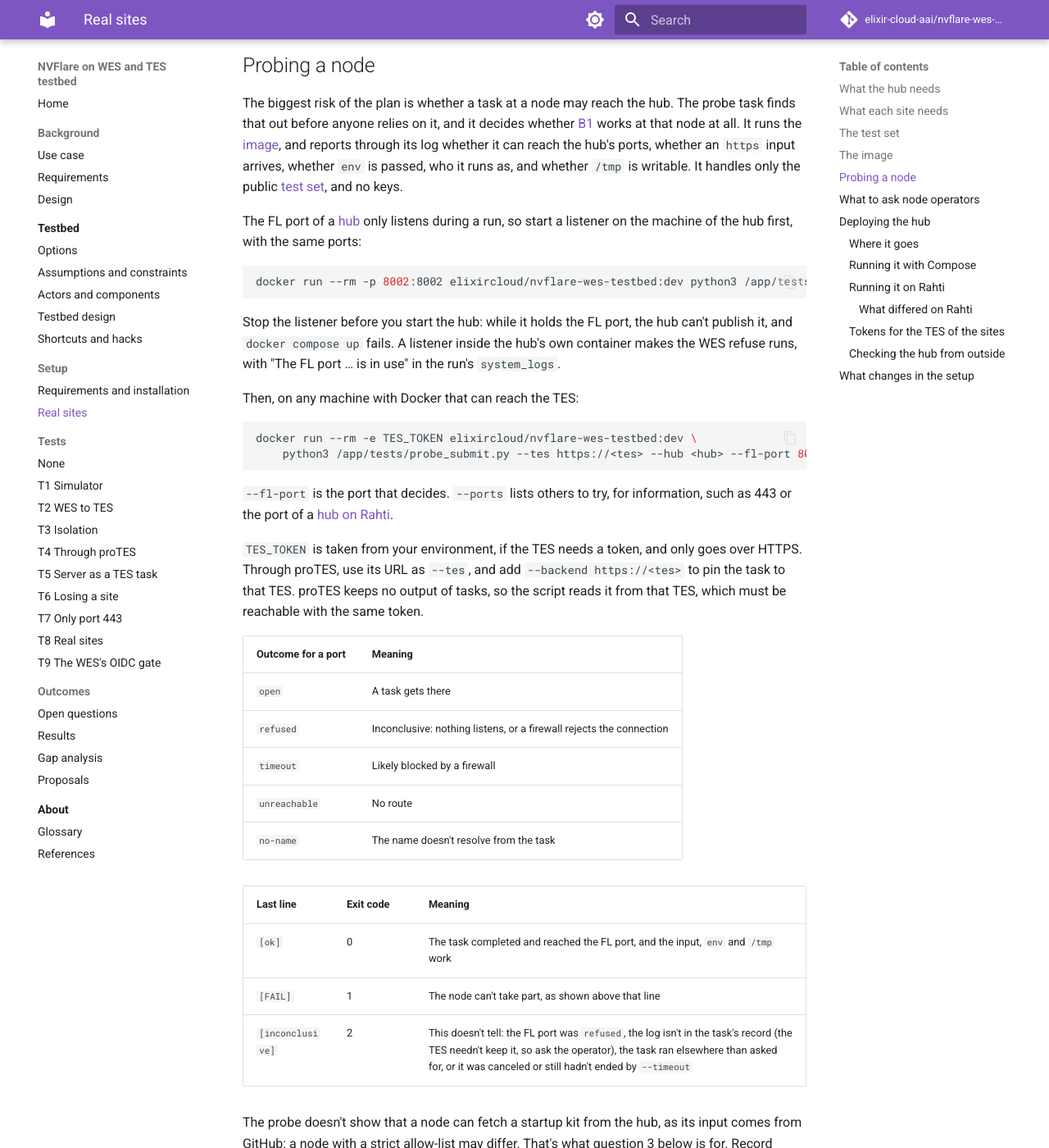
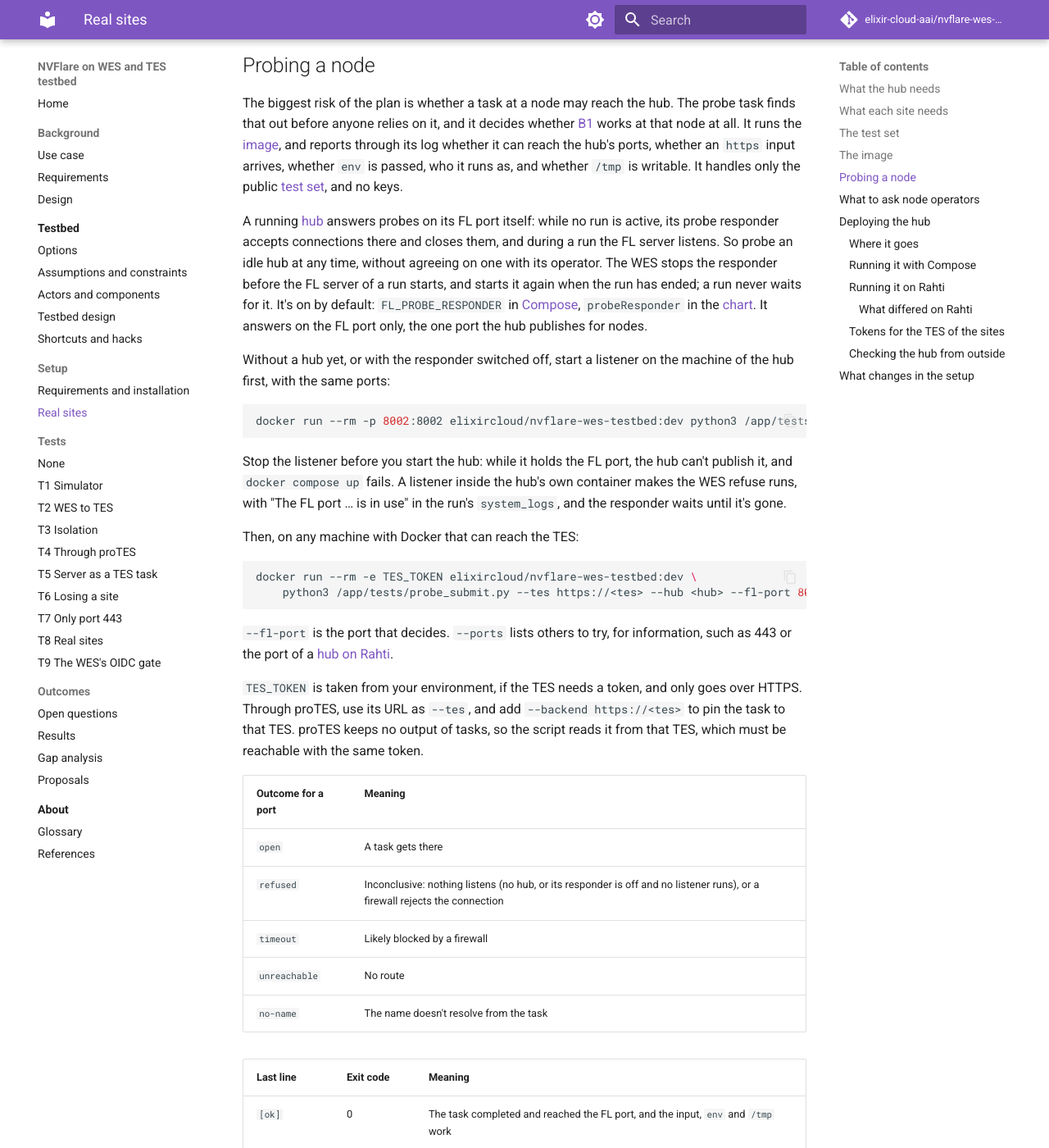
Before and after one commit to elixir-cloud-aai/nvflare-wes-testbed, an MkDocs documentation site: the page built from docs/setup/real-sites.md, in a window 1280 px wide and 1400 px high, scrolled down 1678 px. Shown: the whole window at 82% size. Built offline with MkDocs 1.6.1 and Material for MkDocs 9.7.7, drawn with Linux system fonts in a browser that asks for light colours; comment, search, counter and statistics services are not loaded; some of the changed text lies outside the part shown.

Commit message:
docs: probe an idle hub without a listener
Probing a node, Compose and chart values, Rahti's steps and the checks
from outside: a running hub answers probes between runs, and the manual
listener stays for hubs that switch the responder off, or before the
hub runs. List the new tests.

Refs #46

Co-Authored-By: Claude Opus 5.5 <noreply@anthropic.com>

````diff
--- a/docs/setup/real-sites.md
+++ b/docs/setup/real-sites.md
@@ -36,13 +36,15 @@ Nodes pull the one image for all participants: [`elixircloud/nvflare-wes-testbed
 
 The biggest risk of the plan is whether a task at a node may reach the hub. The probe task finds that out before anyone relies on it, and it decides whether [B1](../testbed/options.md#b1-server-beside-the-wes) works at that node at all. It runs the [image](#the-image), and reports through its log whether it can reach the hub's ports, whether an `https` input arrives, whether `env` is passed, who it runs as, and whether `/tmp` is writable. It handles only the public [test set](#the-test-set), and no keys.
 
-The FL port of a [hub](#what-the-hub-needs) only listens during a run, so start a listener on the machine of the hub first, with the same ports:
+A running [hub](#what-the-hub-needs) answers probes on its FL port itself: while no run is active, its probe responder accepts connections there and closes them, and during a run the FL server listens. So probe an idle hub at any time, without agreeing on one with its operator. The WES stops the responder before the FL server of a run starts, and starts it again when the run has ended; a run never waits for it. It's on by default: `FL_PROBE_RESPONDER` in [Compose](#running-it-with-compose), `probeResponder` in the [chart](#running-it-on-rahti). It answers on the FL port only, the one port the hub publishes for nodes.
+
+Without a hub yet, or with the responder switched off, start a listener on the machine of the hub first, with the same ports:
 
 ```sh
 docker run --rm -p 8002:8002 elixircloud/nvflare-wes-testbed:dev python3 /app/tests/probe.py listen 8002
 ```
 
-Stop the listener before you start the hub: while it holds the FL port, the hub can't publish it, and `docker compose up` fails. A listener inside the hub's own container makes the WES refuse runs, with "The FL port … is in use" in the run's `system_logs`.
+Stop the listener before you start the hub: while it holds the FL port, the hub can't publish it, and `docker compose up` fails. A listener inside the hub's own container makes the WES refuse runs, with "The FL port … is in use" in the run's `system_logs`, and the responder waits until it's gone.
 
 Then, on any machine with Docker that can reach the TES:
 
@@ -58,7 +60,7 @@ docker run --rm -e TES_TOKEN elixircloud/nvflare-wes-testbed:dev \
 | Outcome for a port | Meaning |
 |---|---|
 | `open` | A task gets there |
-| `refused` | Inconclusive: nothing listens, or a firewall rejects the connection |
+| `refused` | Inconclusive: nothing listens (no hub, or its responder is off and no listener runs), or a firewall rejects the connection |
 | `timeout` | Likely blocked by a firewall |
 | `unreachable` | No route |
 | `no-name` | The name doesn't resolve from the task |
@@ -137,6 +139,7 @@ Caddy gets a certificate for that name, which needs ports 80 and 443 reachable.
 | `FL_SERVER_NAME` | None, required | Public name of the hub, which goes into the kits |
 | `FL_IMAGE` | `elixircloud/nvflare-wes-testbed:dev` | Image of the hub and the tasks. Use `sha-<commit>` |
 | `FL_PORT`, `FL_SCHEME` | `8002`, `grpc` | FL port. For 443, use `http`: see [T7](../tests/t7-port-443.md) |
+| `FL_PROBE_RESPONDER` | `1` | Answer [node probes](#probing-a-node) on the FL port while no run is active. `0` switches it off: then start a listener for a probe |
 | `WES_ALLOWED_IPS` | `127.0.0.1` | Addresses or ranges that reach the WES, separated by spaces |
 | `WES_OIDC_ISSUER` | None, required | Trusted OIDC issuer, e.g. LS Login's. `/runs*` and `/outputs` need a bearer token it issued; there's no way to start a run without one ([H5](../testbed/shortcuts.md#h5)) |
 | `WES_OIDC_AUDIENCE` | `fl-wes` | The `aud` a token must carry, matching this deployment's registration at the issuer |
@@ -169,7 +172,7 @@ The sites file comes from a Secret that you create, which isn't part of the char
 **Before you start:**
 
 1. **An address from CSC.** Ask the [CSC Service Desk](https://docs.csc.fi/support/contact/), `servicedesk@csc.fi`, for one `LoadBalancer` address for your Rahti project, with the Rahti project name, the `csc_project` number, the use case (a federated learning hub for a BioHackathon sandbox, one TCP port between 30000 and 35000 for connections from compute sites) and the number of addresses: one. It can take some days.
-2. **The probe.** Find out whether tasks at the nodes may reach a port that high: [probe them](#probing-a-node) with `--fl-port 30002 --ports 8002,443`, and a listener on any machine with those ports open:
+2. **The probe.** Find out whether tasks at the nodes may reach a port that high: [probe them](#probing-a-node) with `--fl-port 30002 --ports 8002,443`. Before the hub runs, use a listener on any machine with those ports open:
 
     ```fish
     docker run --rm -p 30002:30002 -p 8002:8002 -p 443:443 elixircloud/nvflare-wes-testbed:sha-<commit> \
@@ -178,7 +181,7 @@ The sites file comes from a Secret that you create, which isn't part of the char
 
     If the nodes only let out 443, Rahti won't do: use a VM, [as above](#where-it-goes).
 
-    A listener in the hub's own pod holds the FL port while it runs, and the WES refuses runs, with "The FL port … is in use" in the run's `system_logs`. Start it with a terminal (`oc exec -it deploy/hub-nvflare-wes-hub -- python3 /app/tests/probe.py listen 30002`), and stop it with Ctrl-C before the first run. Without `-t`, it can stay behind after `oc` ends: then restart the pod, `oc rollout restart deployment/hub-nvflare-wes-hub`, which also forgets the hub's runs ([H2](../testbed/shortcuts.md#h2)).
+    Once the hub runs, it answers probes on its FL port itself between runs (`probeResponder`, on by default): probe it with `--fl-port 30002`, and start no listener in its pod. With `--set probeResponder=false`, a listener in the hub's own pod holds the FL port while it runs, and the WES refuses runs, with "The FL port … is in use" in the run's `system_logs`. Start it with a terminal (`oc exec -it deploy/hub-nvflare-wes-hub -- python3 /app/tests/probe.py listen 30002`), and stop it with Ctrl-C before the first run. Without `-t`, it can stay behind after `oc` ends: then restart the pod, `oc rollout restart deployment/hub-nvflare-wes-hub`, which also forgets the hub's runs ([H2](../testbed/shortcuts.md#h2)).
 3. **Two names.** The hub's name, of your own, for an `A` record to the address (not under `rahtiapp.fi`, which leads to the routers; the chart refuses it). And a name for the Route of the kits, which leads to the routers, so it can't be the same: a free name ending in `.rahtiapp.fi`, such as `<kits name>.2.rahtiapp.fi`, which works out of the box by [Rahti's docs](https://docs.csc.fi/cloud/rahti/usage/networking/), with the router's certificate. The chart has no certificate of its own, so it refuses other names.
 4. **Tools:** `oc` and `helm` 3, logged in with the command that Rahti's web console copies for you (`oc login --token=…`, a secret: don't paste it anywhere else).
 
@@ -217,6 +220,7 @@ The Route must say `Admitted=True`. If another project already has its name, the
 | `kitsHost` | None, required | Name of the Route for `/kits`, without a scheme, ending in `.rahtiapp.fi`. Links to kits are `https://<kitsHost>/kits/…` |
 | `flPort` | `30002` | FL port, on the address and in the pod: 30000 to 35000 |
 | `flScheme` | `grpc` | `grpc`, or `http` (WebSocket, see [T7](../tests/t7-port-443.md)) |
+| `probeResponder` | `true` | Answer [node probes](#probing-a-node) on the FL port while no run is active. `false` switches it off: then start a listener for a probe |
 | `loadBalancerIP` | Empty | Internal address of the project's pool (`192.168.…`), not the public one. Empty: one of the pool's |
 | `oidcIssuer` | None, required | Trusted OIDC issuer, https (e.g. LS Login's). The WES refuses every run and most endpoints without one ([H5](../testbed/shortcuts.md#h5)) |
 | `oidcAudience` | `fl-wes` | The `aud` a token must carry, matching this deployment's registration at the issuer |
@@ -243,7 +247,7 @@ Then use `http://localhost:8080/ga4gh/wes/v1` in place of `https://<hub>/ga4gh/w
 python3 tests/outside_check.py --fl-port 30002 <hub name> <kits name>
 ```
 
-Every check should say `[ok]`, with a `[warn]` for the FL port outside a run: `/kits` and `/sites` give the WES' own 404, the WES doesn't answer with 200 on either name, as the router has no Route for it and the address has only the FL port, and 8003 is closed. If the FL port times out during a run although the Service has its address, look for NetworkPolicies of the project (`oc get networkpolicy`) that keep it out: by Rahti's docs, pods only talk to pods of the same project by default.
+Every check should say `[ok]`, also for the FL port outside a run, where the probe responder answers (a `[warn]` with `probeResponder=false`): `/kits` and `/sites` give the WES' own 404, the WES doesn't answer with 200 on either name, as the router has no Route for it and the address has only the FL port, and 8003 is closed. If the FL port times out during a run although the Service has its address, look for NetworkPolicies of the project (`oc get networkpolicy`) that keep it out: by Rahti's docs, pods only talk to pods of the same project by default.
 
 **Acceptance:** a run with one site ([T8](../tests/t8-real-sites.md)) passes, `/kits` is reachable from outside, and the WES isn't.
 
@@ -277,7 +281,7 @@ The first install on Rahti, on 2026-11-12, with sites on a TESK in the same clus
 | Address of the FL port | CSC gave one public address for the `LoadBalancer` Service, for ports between 30000 and 35000. The Service shows the internal address of the pair. From outside the cluster, the FL port answered at the public address | The `A` record of the hub's name leads to the public address, as above |
 | What's public | The Routes expose `/kits` and `/sites` on the kits name, and nothing else of the WES. The WES API answered neither on the kits name nor on the hub's name, and the admin port was closed | Nothing: reach the WES with `oc port-forward` |
 | Tasks in the same cluster | A TES task on Rahti reached the FL port at the public address: the probe said `open`, and the sites joined. Traffic from inside goes out and back in (hairpin) | Nothing. Nodes elsewhere still need the [probe](#probing-a-node) |
-| Probe listener | A listener started in the hub's pod for the probe stayed behind and held the FL port. The FL server started without it, no site joined, and the first T8 ended in `SYSTEM_ERROR` after the start timeout | Runs fail at once now, with "The FL port … is in use" ([#41](https://github.com/elixir-cloud-aai/nvflare-wes-testbed/pull/41)). Start a listener only with `oc exec -it`, stop it with Ctrl-C, and restart the pod if one stayed behind |
+| Probe listener | A listener started in the hub's pod for the probe stayed behind and held the FL port. The FL server started without it, no site joined, and the first T8 ended in `SYSTEM_ERROR` after the start timeout | Runs fail at once now, with "The FL port … is in use" ([#41](https://github.com/elixir-cloud-aai/nvflare-wes-testbed/pull/41)). The hub answers probes itself between runs now ([#46](https://github.com/elixir-cloud-aai/nvflare-wes-testbed/issues/46)), so it takes no listener. With `probeResponder=false`, start one only with `oc exec -it`, stop it with Ctrl-C, and restart the pod if one stayed behind |
 | T8 | After a restart of the pod, the run over both sites, on the same TESK, ended `COMPLETE`, with the NVFlare job `FINISHED:COMPLETED`. The accuracies weren't checked | See [Results](../outcomes/results.md) |
 
 The NetworkPolicies that Rahti puts in every project didn't keep the FL port or the Routes out. T8 ran within the 2 GiB memory limit.
@@ -370,7 +374,7 @@ python3 tests/outside_check.py [--fl-port <port>] [--admin-port <port>] [--durin
 | `GET /kits/no-such-token/site-1.tgz` at the kits host | 404 `No such kit`, from the WES: no such kit, but the way is open. A 404 or 503 of a router or proxy fails |
 | `POST /sites/no-such-token/csr` at the kits host | 404 `No such token`, from the WES |
 | `GET /ga4gh/wes/v1/service-info` at both names | Anything but 200, including no answer. Certificates aren't checked here, as any answer counts |
-| FL port at the hub's name (`--fl-port`, default 8002) | Open. It only listens during a run, so a closed one is a warning; with `--during-run`, a failure |
+| FL port at the hub's name (`--fl-port`, default 8002) | Open. Outside a run, only the hub's probe responder answers there, which can be switched off, so a closed one is a warning; with `--during-run`, a failure |
 | FLARE admin port at the hub's name (`--admin-port`, default 8003) | Closed |
 
 It prints a line for each check, `[ok]`, `[warn]` or `[FAIL]`, and ends with 1 if any failed. It ignores proxy settings such as `HTTPS_PROXY`, as the checks are about what the machine reaches itself, and follows no redirects, so a redirect counts as its own status. It refuses names with a path, ports out of range and timeouts that aren't positive. `--insecure` skips checking certificates, for a hub with a test certificate, as in `tests/hub.sh`; `--help` lists all options. Without a clone, it's in the [image](#the-image): `docker run --rm elixircloud/nvflare-wes-testbed:sha-<commit> python3 /app/tests/outside_check.py …`. CI runs it against the proxy of `tests/hub.sh`, which has the hub's name there, so the port checks meet the proxy, and its unit tests (`python3 tests/outside_check_test.py`).
````
Also changed, not shown: 1 other file.
